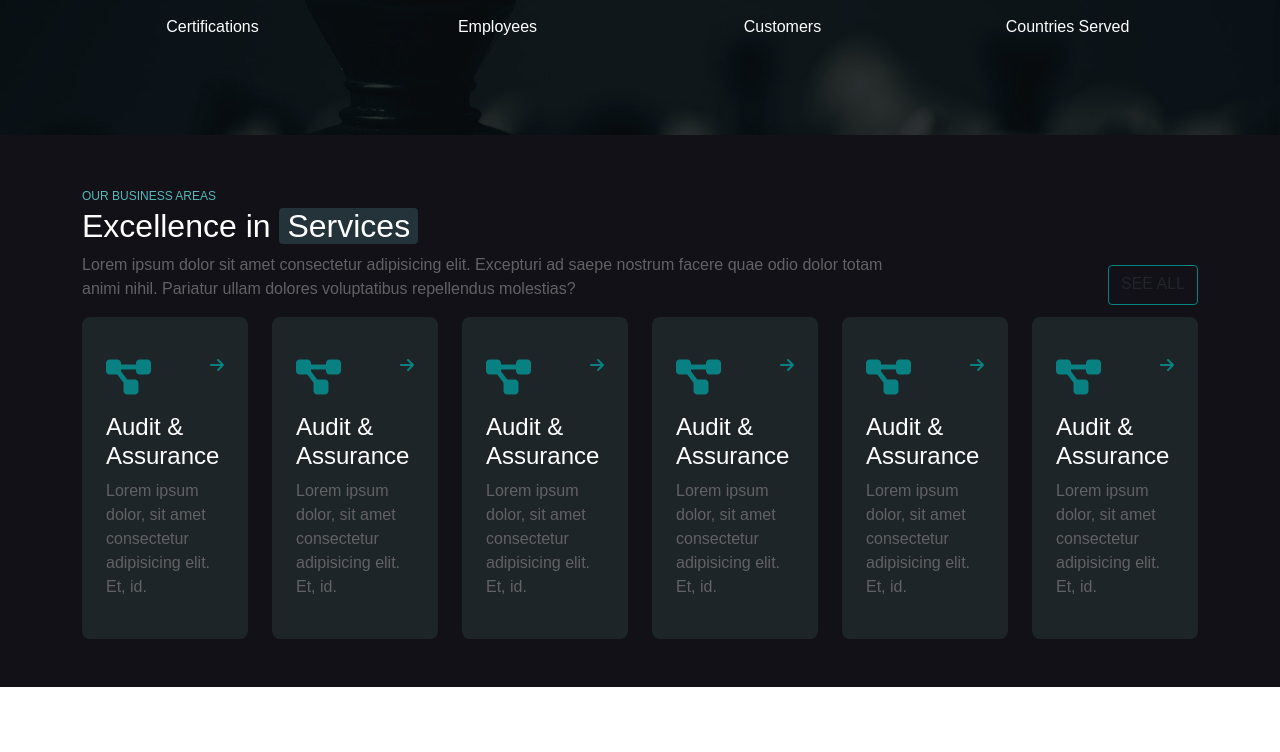
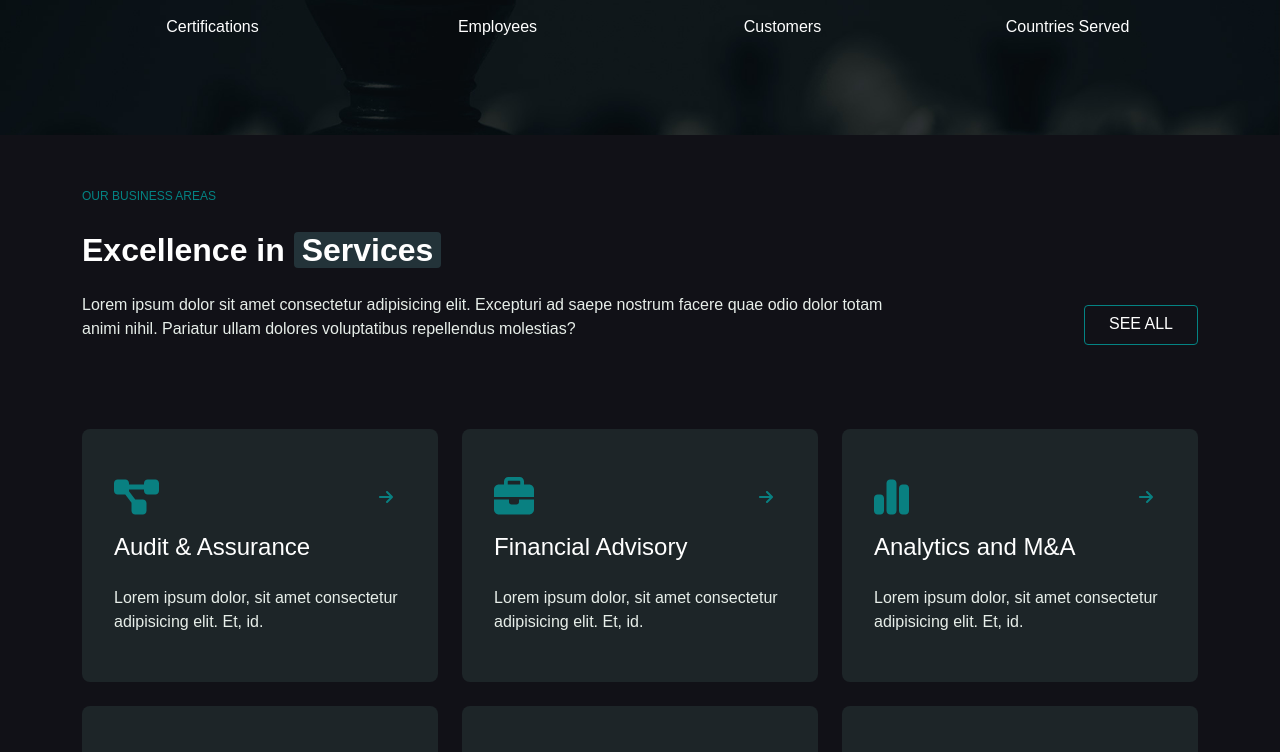
Before and after one commit to AndreSoffiantini/proj-html-vuejs, a Vue app: page / in a window 1280 px wide. Shown: the part 2003-2755 px from the top of the page. Built offline with nearby package versions, Linux system fonts and the light colour scheme.

Commit message:
Add hover effects and font

```diff
--- a/public/index.html
+++ b/public/index.html
@@ -1,17 +1,26 @@
 <!DOCTYPE html>
 <html lang="">
-  <head>
+
+<head>
     <meta charset="utf-8">
     <meta http-equiv="X-UA-Compatible" content="IE=edge">
     <meta name="viewport" content="width=device-width,initial-scale=1.0">
     <link rel="icon" href="<%= BASE_URL %>favicon.ico">
-    <title><%= htmlWebpackPlugin.options.title %></title>
-  </head>
-  <body>
+    <title>
+        <%= htmlWebpackPlugin.options.title %>
+    </title>
+
+    <link rel="preconnect" href="https://fonts.googleapis.com">
+    <link rel="preconnect" href="https://fonts.gstatic.com" crossorigin>
+    <link href="https://fonts.googleapis.com/css2?family=Paytone+One&display=swap" rel="stylesheet">
+</head>
+
+<body>
     <noscript>
       <strong>We're sorry but <%= htmlWebpackPlugin.options.title %> doesn't work properly without JavaScript enabled. Please enable it to continue.</strong>
     </noscript>
     <div id="app"></div>
     <!-- built files will be auto injected -->
-  </body>
+</body>
+
 </html>
--- a/src/assets/scss/style.scss
+++ b/src/assets/scss/style.scss
@@ -2,3 +2,9 @@
 * {
     font-family: 'Nunito Sans', sans-serif;
 }
+
+h1,
+h2,
+h3 {
+    font-weight: 900;
+}
--- a/src/components/FooterComponent.vue
+++ b/src/components/FooterComponent.vue
@@ -1,6 +1,6 @@
 <template>
 
-    <footer>
+    <footer class="text-secondary">
 
         <div class="footer_main py-5">
 
@@ -38,7 +38,7 @@
                             <div class="section_element my-2" v-for="element in section.elements" :key="element">
 
                                 <font-awesome-icon icon="fa-solid fa-arrow-right"/>
-                                <a class="mx-2 text-decoration-none text-light"> {{element}}</a>
+                                <a class="mx-2 text-decoration-none text-secondary"> {{element}}</a>
 
                             </div>
 
--- a/src/components/MainComponent.vue
+++ b/src/components/MainComponent.vue
@@ -4,7 +4,7 @@
 
         <Jumbotron/>
 
-        <section class="section_intro_video py-5 text-center">
+        <section class="section_intro_video py-5 text-center text-secondary">
 
             <div class="container text-center p-5">
 
@@ -65,7 +65,7 @@
 
                 <span class="small_title">Our business areas</span>
 
-                <h2 class="text-white"> Excellence in <span class="dark_bg_title">Services</span> </h2>
+                <h2 class="text-white my-4"> Excellence in <span class="dark_bg_title">Services</span> </h2>
 
                 <div class="row">
 
@@ -74,25 +74,25 @@
                     </div>
 
                     <div class="col-3 d-flex justify-content-end align-items-center">
-                        <RoundedButton text='See all' class="border_btn"/>
+                        <RoundedButton text='See all' class="border_btn text-white"/>
                     </div>
 
                 </div>
 
-                <div class="row gy-3">
+                <div class="row row-cols-3 gy-4 my-5">
 
                     <div class="col">
 
-                      <div class="service_card p-4">
+                      <div class="service_card">
 
                              <div class="symbols my-3">
 
-                                <font-awesome-icon icon="fa-solid fa-diagram-project" class="fs-1" />
-                                <font-awesome-icon icon="fa-solid fa-arrow-right" />
+                                <font-awesome-icon icon="fa-solid fa-diagram-project" class="main_icon fs-1" />
+                                <font-awesome-icon icon="fa-solid fa-arrow-right" class="arrow_icon"/>
 
                             </div>
 
-                            <h4 class="text-white">Audit & Assurance</h4>
+                            <h4 class="text-white mb-4">Audit & Assurance</h4>
 
                             <p>Lorem ipsum dolor, sit amet consectetur adipisicing elit. Et, id.</p>
 
@@ -102,16 +102,16 @@
 
                     <div class="col">
 
-                      <div class="service_card p-4">
+                      <div class="service_card">
 
                              <div class="symbols my-3">
 
-                                <font-awesome-icon icon="fa-solid fa-diagram-project" class="fs-1" />
-                                <font-awesome-icon icon="fa-solid fa-arrow-right" />
+                                <font-awesome-icon icon="fa-solid fa-briefcase" class="main_icon fs-1"/>
+                                <font-awesome-icon icon="fa-solid fa-arrow-right" class="arrow_icon" />
 
                             </div>
 
-                            <h4 class="text-white">Audit & Assurance</h4>
+                            <h4 class="text-white mb-4">Financial Advisory</h4>
 
                             <p>Lorem ipsum dolor, sit amet consectetur adipisicing elit. Et, id.</p>
 
@@ -121,16 +121,16 @@
 
                     <div class="col">
 
-                      <div class="service_card p-4">
+                      <div class="service_card">
 
                              <div class="symbols my-3">
 
-                                <font-awesome-icon icon="fa-solid fa-diagram-project" class="fs-1" />
-                                <font-awesome-icon icon="fa-solid fa-arrow-right" />
+                                <font-awesome-icon icon="fa-solid fa-chart-simple" class="main_icon fs-1" />
+                                <font-awesome-icon icon="fa-solid fa-arrow-right" class="arrow_icon" />
 
                             </div>
 
-                            <h4 class="text-white">Audit & Assurance</h4>
+                            <h4 class="text-white mb-4">Analytics and M&A</h4>
 
                             <p>Lorem ipsum dolor, sit amet consectetur adipisicing elit. Et, id.</p>
 
@@ -140,16 +140,16 @@
 
                     <div class="col">
 
-                      <div class="service_card p-4">
+                      <div class="service_card">
 
                              <div class="symbols my-3">
 
-                                <font-awesome-icon icon="fa-solid fa-diagram-project" class="fs-1" />
-                                <font-awesome-icon icon="fa-solid fa-arrow-right" />
+                                <font-awesome-icon icon="fa-solid fa-plane-up" class="main_icon fs-1" />
+                                <font-awesome-icon icon="fa-solid fa-arrow-right" class="arrow_icon" />
 
                             </div>
 
-                            <h4 class="text-white">Audit & Assurance</h4>
+                            <h4 class="text-white mb-4">Middle Marketing</h4>
 
                             <p>Lorem ipsum dolor, sit amet consectetur adipisicing elit. Et, id.</p>
 
@@ -159,16 +159,16 @@
 
                     <div class="col">
 
-                      <div class="service_card p-4">
+                      <div class="service_card">
 
                              <div class="symbols my-3">
 
-                                <font-awesome-icon icon="fa-solid fa-diagram-project" class="fs-1" />
-                                <font-awesome-icon icon="fa-solid fa-arrow-right" />
+                                <font-awesome-icon icon="fa-solid fa-globe" class="main_icon fs-1"/>
+                                <font-awesome-icon icon="fa-solid fa-arrow-right" class="arrow_icon" />
 
                             </div>
 
-                            <h4 class="text-white">Audit & Assurance</h4>
+                            <h4 class="text-white mb-4">Legal Consulting</h4>
 
                             <p>Lorem ipsum dolor, sit amet consectetur adipisicing elit. Et, id.</p>
 
@@ -178,16 +178,16 @@
 
                     <div class="col">
 
-                      <div class="service_card p-4">
+                      <div class="service_card">
 
                              <div class="symbols my-3">
 
-                                <font-awesome-icon icon="fa-solid fa-diagram-project" class="fs-1" />
-                                <font-awesome-icon icon="fa-solid fa-arrow-right" />
+                                <font-awesome-icon icon="fa-solid fa-inbox" class="main_icon fs-1"/>
+                                <font-awesome-icon icon="fa-solid fa-arrow-right" class="arrow_icon" />
 
                             </div>
 
-                            <h4 class="text-white">Audit & Assurance</h4>
+                            <h4 class="text-white mb-4">Regulatory Risk</h4>
 
                             <p>Lorem ipsum dolor, sit amet consectetur adipisicing elit. Et, id.</p>
 
@@ -201,14 +201,15 @@
 
         </section>
 
-        <section class="section_team py-5">
+        <section class="section_team py-5 text-secondary">
 
             <div class="container p-5">
+
+                <strong class="small_title">We like what we do</strong>
+
                 <div class="row">
 
                     <div class="col-9">
-
-                        <strong class="small_title">We like what we do</strong>
 
                         <h2 class="text-black my-3"> <span class="light_bg_title">Team</span> of Experts </h2>
 
@@ -216,17 +217,18 @@
 
                         <div class="row row-cols-2">
 
-                            <div class="team_member_card col border-white" v-for="member in team_members" :key="'team member ' + member.id">
+                            <div class="team_member_card col mb-3">
 
-                                <div class="card mb-3" style="max-width: 540px;">
+                                <div class="card mb-3 border-white" style="max-width: 540px;">
+
                                     <div class="row g-0">
                                         <div class="col-md-4">
-                                            <img src="@/assets/img/images/team-1.jpg" class="img-fluid rounded-start" :alt="'team member ' + member.id">
+                                            <img src="@/assets/img/images/team-1.jpg" class="img-fluid rounded-start">
                                         </div>
                                     <div class="col-md-8">
                                         <div class="card-body">
-                                            <h4 class="card-title text-black">{{member.name}}</h4>
-                                            <p class="card-text text-uppercase"><small class="text-muted">{{member.role}}</small></p>
+                                            <h4 class="card-title text-black">David Cooper</h4>
+                                            <p class="card-text text-uppercase"><small class="text-muted">CTO & Co-Founder </small></p>
                                             <div>
 
                                                 <font-awesome-icon icon="fa-brands fa-facebook-f" class="rounded_icon"/>
@@ -237,7 +239,93 @@
                                             </div>
                                         </div>
                                     </div>
+
                                 </div>
+
+
+                            </div>
+
+                            <div class="team_member_card col mb-3">
+
+                                <div class="card mb-3 border-white" style="max-width: 540px;">
+
+                                    <div class="row g-0">
+                                        <div class="col-md-4">
+                                            <img src="@/assets/img/images/team-2.jpg" class="img-fluid rounded-start">
+                                        </div>
+                                    <div class="col-md-8">
+                                        <div class="card-body">
+                                            <h4 class="card-title text-black">Oliver Johnes</h4>
+                                            <p class="card-text text-uppercase"><small class="text-muted">Chief Procurement </small></p>
+                                            <div>
+
+                                                <font-awesome-icon icon="fa-brands fa-facebook-f" class="rounded_icon"/>
+                                                <font-awesome-icon icon="fa-brands fa-twitter" class="rounded_icon mx-4" />
+                                                <font-awesome-icon icon="fa-brands fa-linkedin-in" class="rounded_icon"/>
+
+                                                </div>
+                                            </div>
+                                        </div>
+                                    </div>
+
+                                </div>
+
+
+                            </div>
+
+                            <div class="team_member_card col">
+
+                                <div class="card mb-3 border-white" style="max-width: 540px;">
+
+                                    <div class="row g-0">
+                                        <div class="col-md-4">
+                                            <img src="@/assets/img/images/team-3.jpg" class="img-fluid rounded-start">
+                                        </div>
+                                    <div class="col-md-8">
+                                        <div class="card-body">
+                                            <h4 class="card-title text-black">Emma Lopez</h4>
+                                            <p class="card-text text-uppercase"><small class="text-muted">Chief Marketing </small></p>
+                                            <div>
+
+                                                <font-awesome-icon icon="fa-brands fa-facebook-f" class="rounded_icon"/>
+                                                <font-awesome-icon icon="fa-brands fa-twitter" class="rounded_icon mx-4" />
+                                                <font-awesome-icon icon="fa-brands fa-linkedin-in" class="rounded_icon"/>
+
+                                                </div>
+                                            </div>
+                                        </div>
+                                    </div>
+
+                                </div>
+
+
+                            </div>
+
+                            <div class="team_member_card col">
+
+                                <div class="card mb-3 border-white" style="max-width: 540px;">
+
+                                    <div class="row g-0">
+                                        <div class="col-md-4">
+                                            <img src="@/assets/img/images/team-4.jpg" class="img-fluid rounded-start">
+                                        </div>
+                                    <div class="col-md-8">
+                                        <div class="card-body">
+                                            <h4 class="card-title text-black">T. Johnson</h4>
+                                            <p class="card-text text-uppercase"><small class="text-muted">CEO & President </small></p>
+                                            <div>
+
+                                                <font-awesome-icon icon="fa-brands fa-facebook-f" class="rounded_icon"/>
+                                                <font-awesome-icon icon="fa-brands fa-twitter" class="rounded_icon mx-4" />
+                                                <font-awesome-icon icon="fa-brands fa-linkedin-in" class="rounded_icon"/>
+
+                                                </div>
+                                            </div>
+                                        </div>
+                                    </div>
+
+                                </div>
+
 
                             </div>
 
@@ -245,7 +333,7 @@
 
                     </div>
 
-                    <div class="col-3">
+                    <div class="col-3 py-2 d-flex flex-column justify-content-around">
 
                             <h4 class="text-white">President speech</h4>
 
@@ -255,7 +343,7 @@
 
                             <p>Lorem, ipsum dolor sit amet consectetur adipisicing elit. Expedita, labore!</p>
 
-                        <strong class="text-white">T. Johnson</strong>
+                            <strong class="text-white my-3">T. Johnson</strong>
 
                     </div>
 
@@ -264,7 +352,7 @@
 
         </section>
 
-        <section class="section_news py-5">
+        <section class="section_news py-5 text-secondary">
 
             <div class="container p-5">
 
@@ -278,7 +366,7 @@
                     </div>
 
                     <div class="col-3 d-flex justify-content-end align-items-center">
-                        <RoundedButton text='See all' class="filled_btn"/>
+                        <RoundedButton text='See all' class="filled_btn text-white"/>
                     </div>
 
                 </div>
@@ -289,8 +377,20 @@
 
                         <div class="news_card card text-white p-0">
                             <img src="@/assets/img/images/news-1.jpg" class="card-img">
-                            <div class="card-img-overlay d-flex flex-column-reverse">
+                            <div class="card-img-overlay d-flex flex-column-reverse justify-content-between py-5 px-4">
+
+                                <div class="bottom_text">
+
                                     <h5 class="card-title text-center">Increasing creativity is possible for everyone</h5>
+                                    <div class="hover_text text-center mt-3">Lorem ipsum dolor, sit amet consectetur adipisicing elit.</div>
+
+                                </div>
+
+                                <div class="d-flex justify-content-around align-items-center">
+                                    <span class="hover_text"><font-awesome-icon icon="fa-regular fa-user" class="mx-2"/> Andrea Miller</span>
+                                    <span class="hover_text"><font-awesome-icon icon="fa-regular fa-clock" class="mx-2"/> 2 days ago</span>
+                                </div>
+
                             </div>
                         </div>
 
@@ -300,8 +400,20 @@
 
                         <div class="news_card card text-white p-0">
                             <img src="@/assets/img/images/news-2.jpg" class="card-img">
-                            <div class="card-img-overlay d-flex flex-column-reverse">
+                            <div class="card-img-overlay d-flex flex-column-reverse justify-content-between py-5 px-4">
+
+                                <div class="bottom_text">
+
                                     <h5 class="card-title text-center">Because market research is part of the business plan</h5>
+                                    <div class="hover_text text-center mt-3">Lorem ipsum dolor, sit amet consectetur adipisicing elit.</div>
+
+                                </div>
+
+                                <div class="d-flex justify-content-around align-items-center">
+                                    <span class="hover_text"><font-awesome-icon icon="fa-regular fa-user" class="mx-2"/> Andrea Miller</span>
+                                    <span class="hover_text"><font-awesome-icon icon="fa-regular fa-clock" class="mx-2"/> 2 days ago</span>
+                                </div>
+
                             </div>
                         </div>
 
@@ -311,8 +423,20 @@
 
                         <div class="news_card card text-white p-0">
                             <img src="@/assets/img/images/news-3.jpg" class="card-img">
-                            <div class="card-img-overlay d-flex flex-column-reverse">
+                            <div class="card-img-overlay d-flex flex-column-reverse justify-content-between py-5 px-4">
+
+                                <div class="bottom_text">
+
                                     <h5 class="card-title text-center">Working from home is now a trend</h5>
+                                    <div class="hover_text text-center mt-3">Lorem ipsum dolor, sit amet consectetur adipisicing elit.</div>
+
+                                </div>
+
+                                <div class="d-flex justify-content-around align-items-center">
+                                    <span class="hover_text"><font-awesome-icon icon="fa-regular fa-user" class="mx-2"/> Andrea Miller</span>
+                                    <span class="hover_text"><font-awesome-icon icon="fa-regular fa-clock" class="mx-2"/> 2 days ago</span>
+                                </div>
+
                             </div>
                         </div>
 
@@ -347,7 +471,7 @@
 
                             <input type="email" class="form-control my-3" placeholder="Email">
 
-                            <RoundedButton class="filled_btn" text="Subscribe" />
+                            <RoundedButton class="filled_btn text-white" text="Subscribe" />
                         </form>
 
                     </div>
@@ -358,7 +482,7 @@
 
         </section>
 
-        <section class="section_message py-5">
+        <section class="section_message py-5 text-secondary">
 
             <div class="container">
 
@@ -398,7 +522,7 @@
 
                             </div>
 
-                            <RoundedButton class="filled_btn my-4" text="Send" />
+                            <RoundedButton class="filled_btn my-4 text-white" text="Send" />
                         </form>
 
                     </div>
@@ -480,7 +604,7 @@ export default {
 
     .small_title {
         text-transform: uppercase;
-        color: $fountain_blue;
+        color: $blue_lagoon;
         font-size: 0.75rem;
     }
 
@@ -518,7 +642,7 @@ export default {
     }
 
     section {
-        color: $mid_gray;
+        color: $gray_nurse;
     }
 
     .section_intro_video {
@@ -551,12 +675,28 @@ export default {
         .service_card {
             background-color: $shark;
             border-radius: 0.5rem;
+            padding: 2rem;
+            cursor: pointer;
 
             .symbols {
                 color: $surfie_green;
                 display: flex;
                 justify-content: space-between;
 
+                .arrow_icon {
+                    border-radius: 100%;
+                    padding: 0.75rem;
+                    aspect-ratio: 1;
+                }
+            }
+
+            &:hover .main_icon {
+                color: white;
+            }
+
+            &:hover .arrow_icon {
+                color: white;
+                background-color: $surfie_green;
             }
 
         }
@@ -565,10 +705,16 @@ export default {
     .section_team {
 
         .col-3 {
+
                 background-color: $surfie_green;
                 color: $gray_nurse;
                 border-radius: 0.25rem;
                 padding: 1.3rem;
+
+                h4 {
+                    font-weight: 600;
+                }
+
         }
 
     }
@@ -579,10 +725,23 @@ export default {
         .news_card {
 
             border-radius: 0.75rem;
+            cursor: pointer;
 
             img {
                 filter: brightness(0.4);
                 border-radius: 0.75rem;
+            }
+
+            .card-title {
+                font-weight: 600;
+            }
+
+            .hover_text {
+                display: none;
+            }
+
+            &:hover .hover_text {
+                display: inline-block;
             }
         }
     }
@@ -600,7 +759,7 @@ export default {
     .section_message {
 
         input, select, textarea {
-            background-color: $silver_sand;
+            background-color: #bcbdbd57;
         }
 
     }
--- a/src/components/NexGenComponent.vue
+++ b/src/components/NexGenComponent.vue
@@ -1,10 +1,10 @@
 <template>
 
-    <h3 class="text-white mb-3 text-uppercase">
+    <span class="text-white mb-3 text-uppercase fs-3">
 
         <div class="colored_slogan">Nex </div> Gen
 
-    </h3>
+    </span>
 
 </template>
 
--- a/src/components/RoundedButton.vue
+++ b/src/components/RoundedButton.vue
@@ -1,6 +1,6 @@
 <template>
 
-    <button class="btn text-uppercase pb-2">{{text}}</button>
+    <button class="btn text-uppercase pb-2 px-4">{{text}}</button>
 
 </template>
 
@@ -19,4 +19,9 @@ export default {
         border: 1px solid $blue_lagoon;
     }
 
+    button:hover {
+        background-color: $blue_lagoon;
+        color: white;
+    }
+
 </style>
--- a/src/main.js
+++ b/src/main.js
@@ -10,15 +10,15 @@ Vue.use(bootstrap)
 import { library } from '@fortawesome/fontawesome-svg-core'
 
 /* import specific icons 👇 QUI AGGIUNGI LE ICONE che vuoi usare in camelCase */
-import { faClock, faPhone, faEnvelope, faPlay, faArrowRight, faDiagramProject, faLocationDot } from '@fortawesome/free-solid-svg-icons'
+import { faClock as fasClock, faPhone, faEnvelope, faPlay, faArrowRight, faDiagramProject, faLocationDot, faBriefcase, faChartSimple, faPlaneUp, faGlobe, faInbox } from '@fortawesome/free-solid-svg-icons'
 import { faFacebookF, faTwitter, faLinkedinIn } from '@fortawesome/free-brands-svg-icons'
-import { faUser } from '@fortawesome/free-regular-svg-icons'
+import { faUser, faClock as farClock } from '@fortawesome/free-regular-svg-icons'
 
 /* import font awesome icon component */
 import { FontAwesomeIcon } from '@fortawesome/vue-fontawesome'
 
 /* add icons to the library 👇 QUI AGGIUNGI IL NOME DELL'ICONA in camelCase*/
-library.add(faClock, faPhone, faEnvelope, faFacebookF, faTwitter, faLinkedinIn, faUser, faPlay, faArrowRight, faDiagramProject, faLocationDot)
+library.add(fasClock, faPhone, faEnvelope, faFacebookF, faTwitter, faLinkedinIn, faUser, faPlay, faArrowRight, faDiagramProject, faLocationDot, faBriefcase, faChartSimple, faPlaneUp, faGlobe, faInbox, farClock)
 
 /* add font awesome icon component */
 Vue.component('font-awesome-icon', FontAwesomeIcon)
```
Also changed, not shown: src/components/JumbotronComponent.vue (+8 -8 lines). Lines whose indentation alone changed are shown as unchanged.
